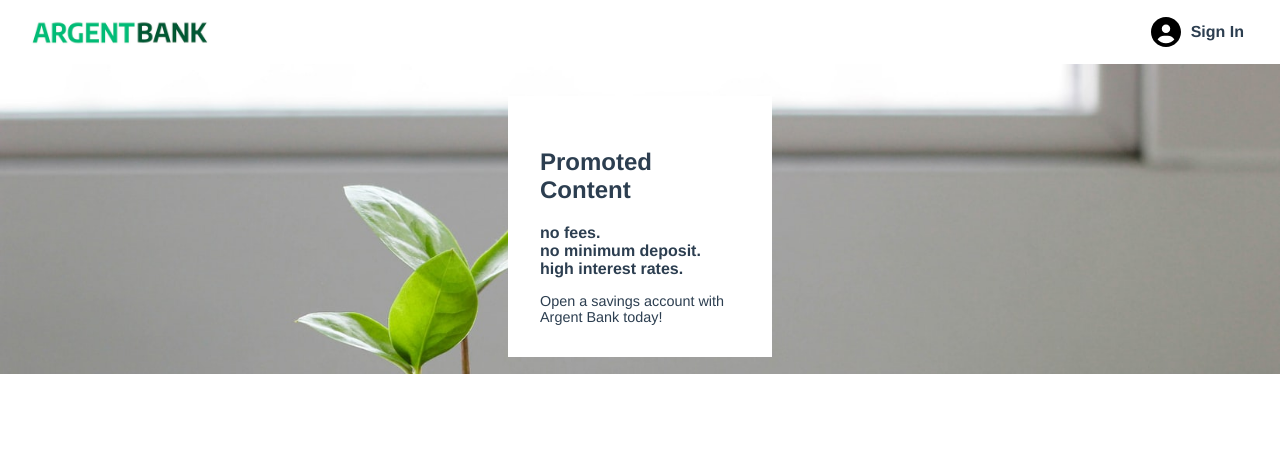
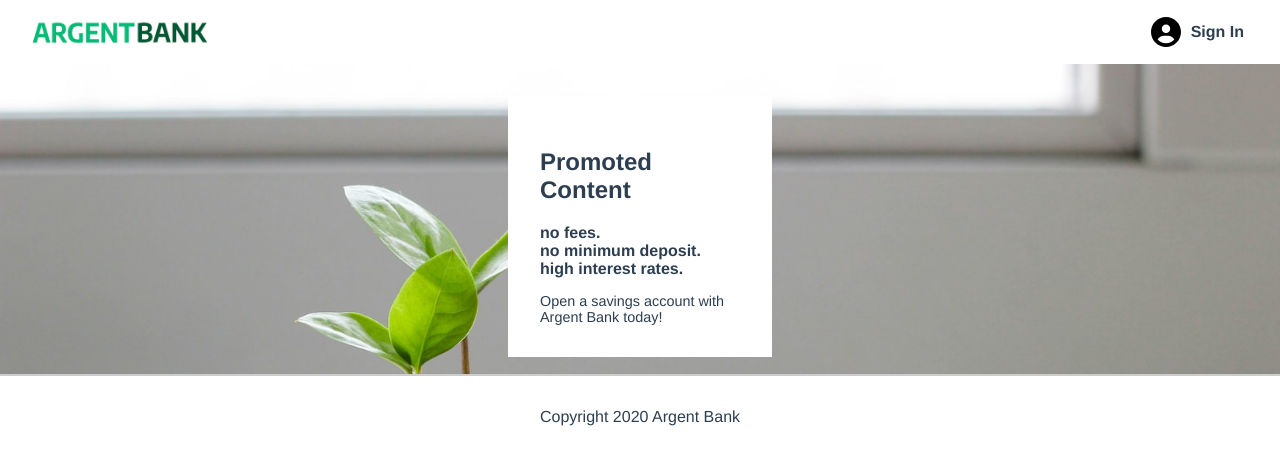
Before and after one commit to AndyRama/ArgentBank, a React (Create React App) app in the folder FrontEnd/: page / in a window 1280 px wide. Shown: the top 464 px of the page. Built offline with nearby package versions, Linux system fonts and the light colour scheme.

Commit message:
[enh] add footer

```diff
--- /dev/null
+++ b/FrontEnd/src/component/Footer/Footer.jsx
@@ -0,0 +1,12 @@
+import React from 'react'
+import './Footer.scss'
+
+function Footer() {
+  return (
+    <footer className="footer">
+      <p className="footer-text">Copyright 2020 Argent Bank</p>
+    </footer>
+  )
+}
+
+export default Footer
--- /dev/null
+++ b/FrontEnd/src/component/Footer/Footer.scss
@@ -0,0 +1,11 @@
+.footer {
+  display: flex;
+  justify-content: center;
+  border-top: 2px solid #ccc;
+  padding: 2rem 0 1.5rem;
+}
+
+.footer-text {
+  margin: 0;
+  padding: 0;
+}
--- a/FrontEnd/src/component/Layout.jsx
+++ b/FrontEnd/src/component/Layout.jsx
@@ -2,6 +2,7 @@
 import React from 'react'
 import Home from '../pages/Home'
 import NavBar from './Navbar/Navbar'
+import Footer from './Footer/Footer'
 
 function Layout() {
   return (
@@ -10,6 +11,7 @@
       <Routes>
         <Route path="/" element={<Home />} />
       </Routes>
+      <Footer />
     </div>
   )
 }
```
